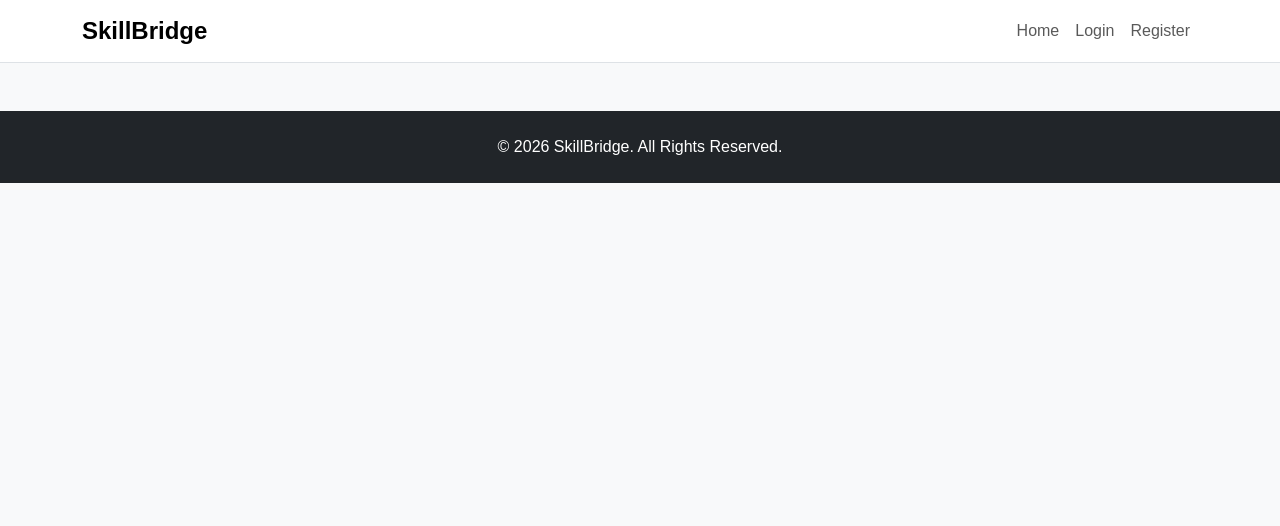
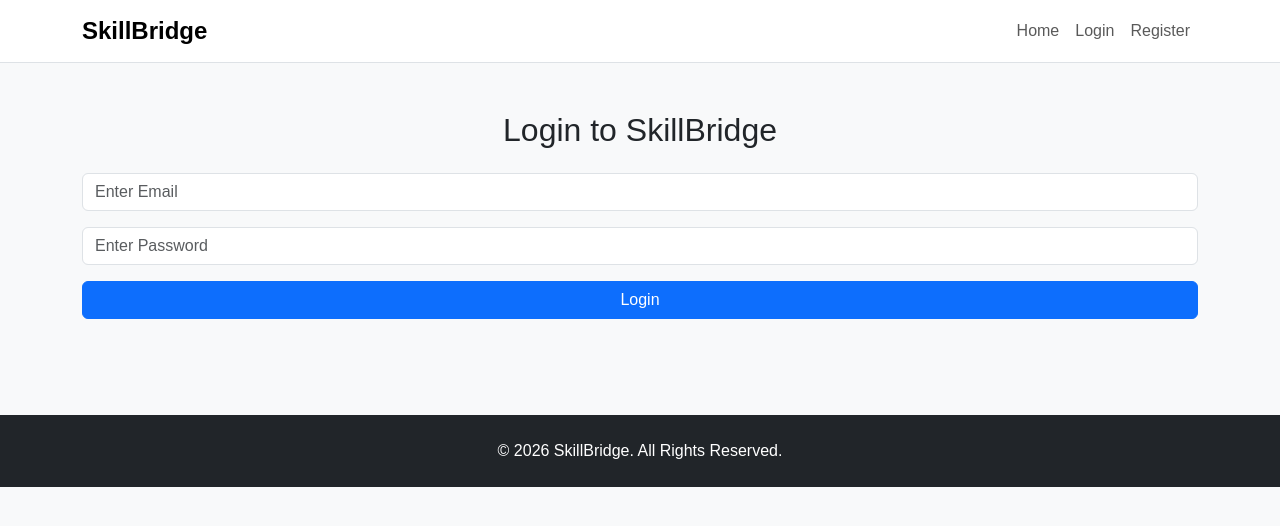
Before and after one commit to gopal-292/SkillBridge, a React (Vite) app in the folder skillbridge-frontend/: page /login in a window 1280 px wide. Shown: the top 526 px of the page. Built offline with nearby package versions, Linux system fonts and the light colour scheme.

Commit message:
Added login page

```diff
--- a/skillbridge-frontend/src/App.jsx
+++ b/skillbridge-frontend/src/App.jsx
@@ -3,6 +3,7 @@ import { BrowserRouter, Routes, Route } from "react-router-dom";
 import Navbar from "./components/Navbar";
 import Footer from "./components/Footer";
 import Home from "./pages/Home";
+import Login from "./pages/Login";
 
 function App() {
     return (
@@ -13,6 +14,7 @@ function App() {
             <Routes>
 
                 <Route path="/" element={<Home />} />
+                <Route path="/login" element={<Login />} />
 
             </Routes>
 
--- /dev/null
+++ b/skillbridge-frontend/src/pages/Login.jsx
@@ -0,0 +1,33 @@
+function Login() {
+    return (
+        <div className="container py-5">
+
+            <h2 className="text-center">
+                Login to SkillBridge
+            </h2>
+
+            <form className="mt-4">
+
+                <input
+                    type="email"
+                    className="form-control mb-3"
+                    placeholder="Enter Email"
+                />
+
+                <input
+                    type="password"
+                    className="form-control mb-3"
+                    placeholder="Enter Password"
+                />
+
+                <button className="btn btn-primary w-100">
+                    Login
+                </button>
+
+            </form>
+
+        </div>
+    );
+}
+
+export default Login;
```
